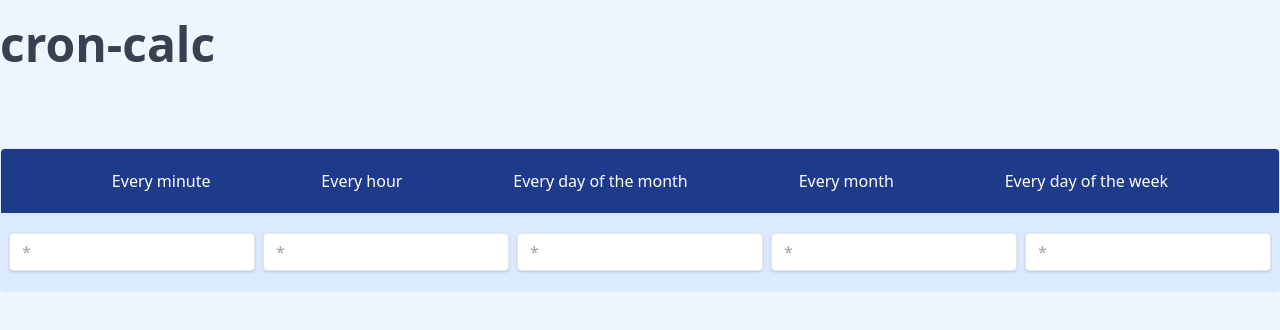
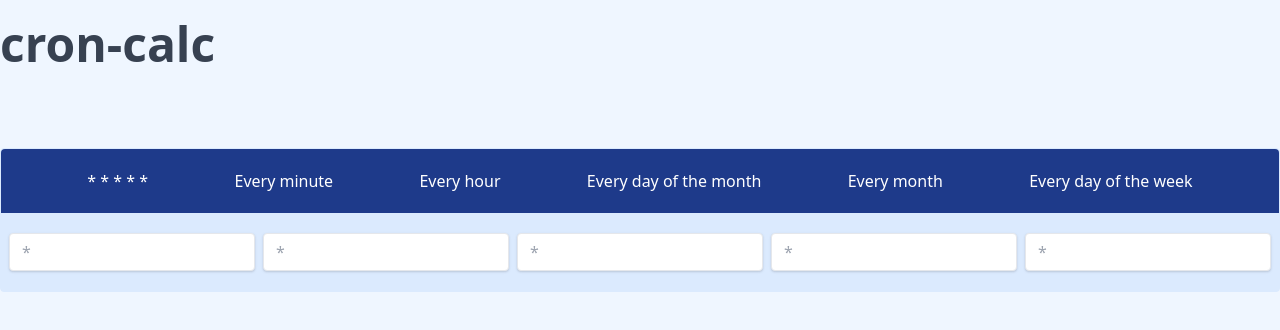
Before and after one commit to alex-lc/cron-calc, a React (Create React App) app: page / in a window 1280 px wide. Shown: the top 330 px of the page. Built offline with nearby package versions, Linux system fonts and the light colour scheme.

Commit message:
Building Cron component to display finalized cron output because it's going to require a lot of conditional rendering based on how the user structures each cron.

```diff
--- /dev/null
+++ b/src/components/Cron.js
@@ -0,0 +1,23 @@
+
+export default function Cron({ minute, hour, dayOfTheMonth, month, dayOfTheWeek }) {
+    if (minute !== "*" && hour !== "*") {
+        return (
+            <div>
+                {hour}:{minute}
+
+                {dayOfTheMonth === "*" ? ` every day` : ` on day of month ${dayOfTheMonth}`}
+
+                {dayOfTheWeek === "*" ? null : ` and on ${dayOfTheWeek}`}
+
+                {month === "*" ? ` of every month` : ` in ${month}`}
+
+            </div>
+        )
+    }
+
+    return (
+        <div>
+            {minute} {hour} {dayOfTheMonth} {month} {dayOfTheWeek}
+        </div>
+    )
+}
--- a/src/components/Selection.js
+++ b/src/components/Selection.js
@@ -7,6 +7,9 @@ import { months, daysOfWeek } from '../data/data'
 
 // validation
 import { validateMonth, validateMinutes, validateHours, validateDayOfMonth, validateDayOfWeek } from '../utils/validation'
+
+// components
+import Cron from './Cron'
 
 const Selection = () => {
 
@@ -190,6 +193,9 @@ const Selection = () => {
     return (
         <div className="flex flex-col w-full bg-blue-100 text-white border border-blue-100 rounded pb-5">
                 <div className="flex justify-evenly bg-blue-900 text-white py-5 mb-5 rounded-t">
+
+                    <Cron minute={cron.minute} hour={cron.hour} dayOfTheMonth={cron.dayOfTheMonth} month={cron.month} dayOfTheWeek={cron.dayOfTheWeek} />
+
                     {cron.minute !== "" && cron.minute !== "*" && cron.minute !== false && <p>{cron.minute} minute</p>}
                     {cron.minute === "*" && <p>Every minute</p>}
                     {cron.minute === false && <p>INVALID!</p>}
```
